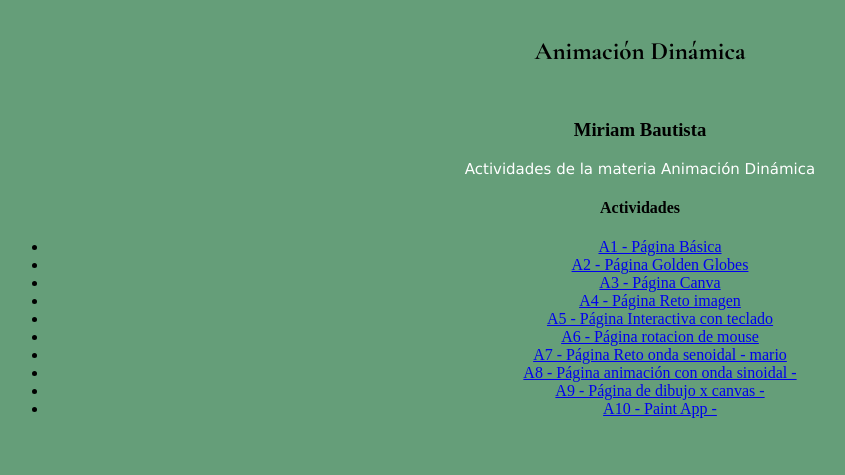
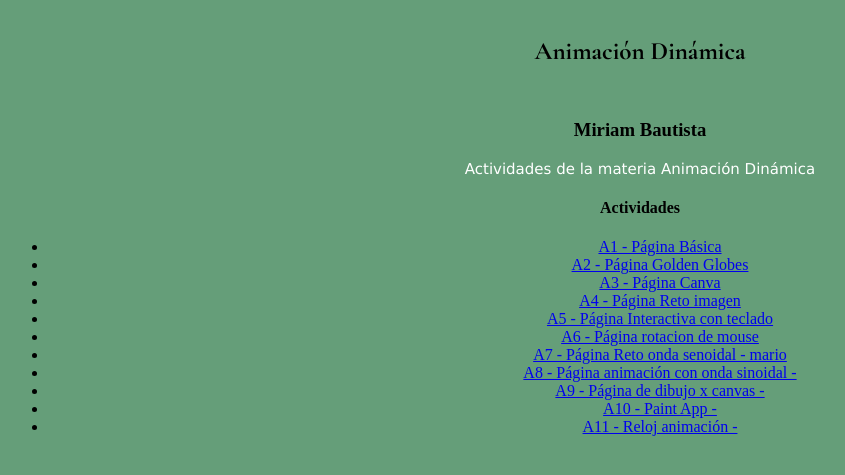
Before and after one commit to lesliebadillo/lesliebadillo.github.io, a plain HTML site: page index.html in a window 1280 px wide. Shown: the part 27-502 px from the top of the page, without its empty margins (0-845 px from the left). Drawn offline with nearby package versions, Linux system fonts and the light colour scheme.

Commit message:
Update index.html

```diff
--- a/index.html
+++ b/index.html
@@ -51,6 +51,7 @@
     <li><a href="actividades/act 8/pag-senoidal.html">A8 - Página animación con onda sinoidal - </a></li>
     <li><a href="actividades/act 9/Canva dibujos.html">A9 - Página de dibujo x canvas - </a></li>
 <li><a href="actividades/act 10/Paint App.html">A10 - Paint App - </a></li>
+    <li><a href="actividades/act 11/reloj.html">A11 - Reloj animación - </a></li>
 
 </ul>
 
```
